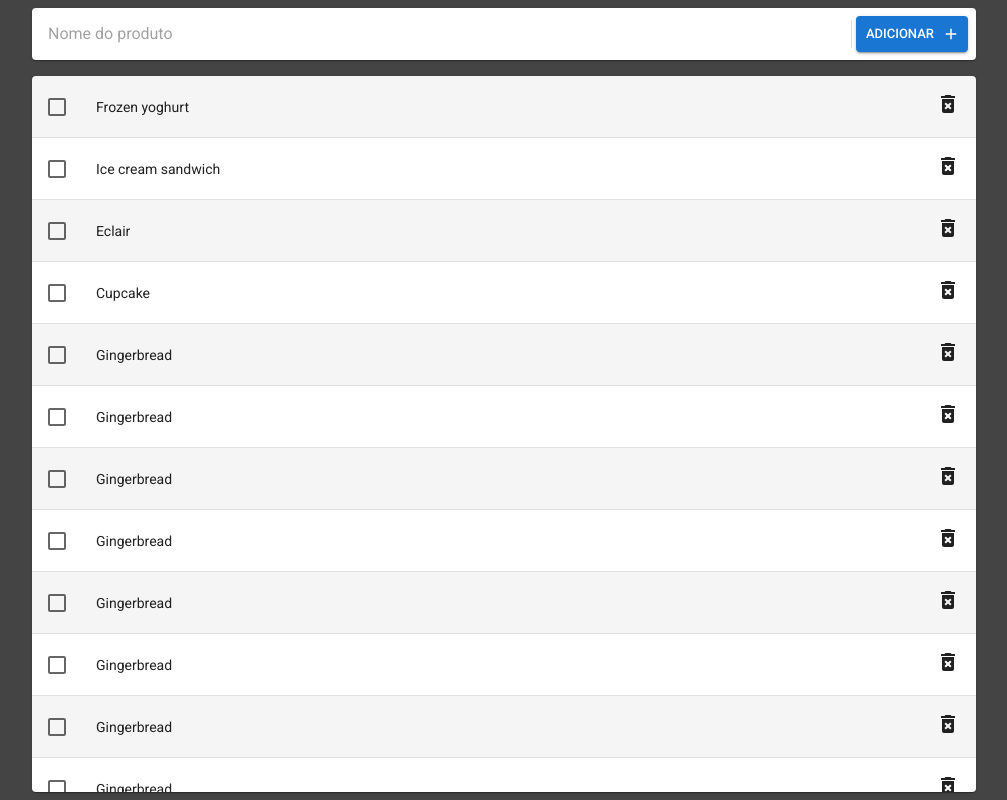
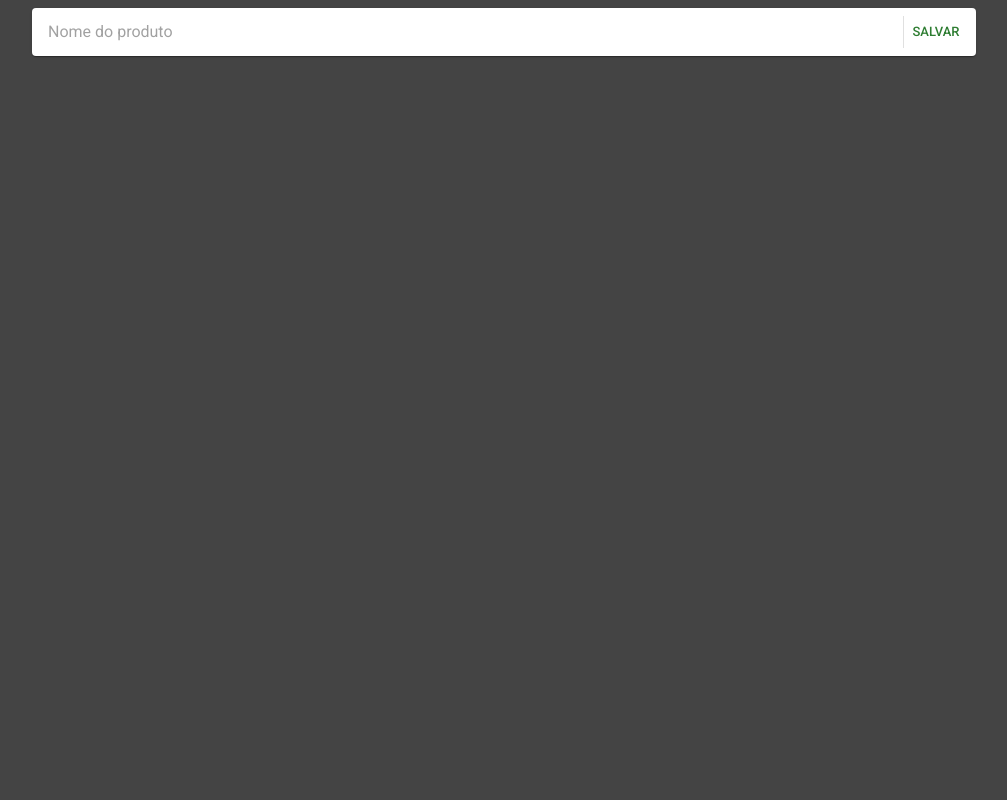
Before and after one commit to bertoldosi/shopping-list, a Next.js app: page / in a window 1280 px wide. Shown: the whole page, without its empty margins (136-1143 px from the left). Built offline with nearby package versions, Linux system fonts and the light colour scheme.

Commit message:
feat: Implementando logica de adicionar itens

```diff
--- a/src/app/page.tsx
+++ b/src/app/page.tsx
@@ -1,19 +1,39 @@
+"use client";
+
 import * as React from "react";
 import Paper from "@mui/material/Paper";
 import InputBase from "@mui/material/InputBase";
 import Divider from "@mui/material/Divider";
-import AddIcon from "@mui/icons-material/Add";
 import { Box, Button, Stack } from "@mui/material";
 import Table from "./table";
 
+interface RowType {
+  name: string;
+}
+
 export default function HomePage() {
+  const [searchValue, setSeachValue] = React.useState("");
+  const [rows, setRows] = React.useState<RowType[]>([]);
+
+  function onChangeSeach(value: string) {
+    setSeachValue(value);
+  }
+
+  function Add() {
+    setRows((prevRows) => [
+      ...prevRows,
+      {
+        name: searchValue,
+      },
+    ]);
+  }
+
   return (
     <Box
       sx={{
         height: "100vh",
         display: "flex",
         alignContent: "center",
-        justifyContent: "center",
         flexDirection: "column",
         p: ".5rem",
       }}
@@ -32,16 +52,18 @@ export default function HomePage() {
           sx={{ ml: 1, flex: 1 }}
           placeholder="Nome do produto"
           inputProps={{ "aria-label": "search product name" }}
+          onChange={(event) => {
+            onChangeSeach(event.target.value);
+          }}
         />
-        <Divider sx={{ height: 28, m: 0.5 }} orientation="vertical" />
+        <Divider orientation="vertical" />
         <Stack direction="row" spacing={2}>
-          <Button variant="contained" size="small" endIcon={<AddIcon />}>
-            Adicionar
+          <Button size="small" onClick={Add} color="success">
+            Salvar
           </Button>
         </Stack>
       </Paper>
-
-      <Table />
+      <Table rows={rows} />
     </Box>
   );
 }
--- a/src/app/table.tsx
+++ b/src/app/table.tsx
@@ -1,94 +1,61 @@
 "use client";
 
 import * as React from "react";
-import { styled } from "@mui/material/styles";
-import Table from "@mui/material/Table";
+import { default as TableMUI } from "@mui/material/Table";
 import TableBody from "@mui/material/TableBody";
-import TableCell, { tableCellClasses } from "@mui/material/TableCell";
+import TableCell from "@mui/material/TableCell";
 import TableContainer from "@mui/material/TableContainer";
-import DeleteForeverIcon from "@mui/icons-material/DeleteForever";
+import CheckIcon from "@mui/icons-material/Check";
+import CloseIcon from "@mui/icons-material/Close";
 import TableRow from "@mui/material/TableRow";
 import Paper from "@mui/material/Paper";
-import { Button, Checkbox } from "@mui/material";
+import { Button, ButtonGroup, Checkbox, Divider, styled } from "@mui/material";
 
-const StyledTableCell = styled(TableCell)(({ theme }) => ({
-  [`&.${tableCellClasses.head}`]: {
-    backgroundColor: theme.palette.common.black,
-    color: theme.palette.common.white,
-  },
-  [`&.${tableCellClasses.body}`]: {
-    fontSize: 14,
-  },
+interface RowType {
+  name: string;
+}
+
+interface PropsType {
+  rows: RowType[];
+}
+
+const StyledTableCell = styled(TableCell)(() => ({
+  padding: "0 .2em",
 }));
 
-const StyledTableRow = styled(TableRow)(({ theme }) => ({
-  "&:nth-of-type(odd)": {
-    backgroundColor: theme.palette.action.hover,
-  },
-  // hide last border
-  "&:last-child td, &:last-child th": {
-    border: 0,
-  },
-}));
-
-function createData(name: string, protein: number) {
-  return { name, protein };
-}
-
-const rows = [
-  createData("Frozen yoghurt", 4.0),
-  createData("Ice cream sandwich", 4.3),
-  createData("Eclair", 6.0),
-  createData("Cupcake", 4.3),
-  createData("Gingerbread", 3.9),
-  createData("Gingerbread", 3.9),
-  createData("Gingerbread", 3.9),
-  createData("Gingerbread", 3.9),
-  createData("Gingerbread", 3.9),
-  createData("Gingerbread", 3.9),
-  createData("Gingerbread", 3.9),
-  createData("Gingerbread", 3.9),
-  createData("Gingerbread", 3.9),
-  createData("Gingerbread", 3.9),
-  createData("Gingerbread", 3.9),
-  createData("Gingerbread", 3.9),
-  createData("Gingerbread", 3.9),
-  createData("Gingerbread", 3.9),
-  createData("Gingerbread", 3.9),
-  createData("Gingerbread", 3.9),
-  createData("Gingerbread", 3.9),
-  createData("Gingerbread", 3.9),
-  createData("Gingerbread", 3.9),
-  createData("Gingerbread", 3.9),
-];
-
-export default function CustomizedTables() {
+export default function Table({ rows }: PropsType) {
   return (
     <TableContainer component={Paper}>
-      <Table aria-label="customized table">
+      <TableMUI aria-label="table">
         <TableBody>
           {rows.map((row) => (
-            <StyledTableRow key={row.name}>
+            <TableRow key={row.name}>
               <StyledTableCell padding="checkbox" component="th" scope="row">
                 <Checkbox
-                  color="primary"
+                  id="checkbox"
+                  name="checkbox"
                   checked={false}
                   onChange={() => {}}
                   inputProps={{
-                    "aria-label": "select",
+                    "aria-label": "checkbox",
                   }}
                 />
               </StyledTableCell>
-              <StyledTableCell component="th" scope="row">
-                {row.name}
+              <StyledTableCell>{row.name}</StyledTableCell>
+              <StyledTableCell align="right">
+                <ButtonGroup size="small" aria-label="buttons">
+                  <Button>
+                    <CheckIcon color="success" />
+                  </Button>
+                  <Button>
+                    <CloseIcon color="error" />
+                  </Button>
+                </ButtonGroup>
               </StyledTableCell>
-              <StyledTableCell align="right">
-                <DeleteForeverIcon />
-              </StyledTableCell>
-            </StyledTableRow>
+            </TableRow>
           ))}
         </TableBody>
-      </Table>
+      </TableMUI>
     </TableContainer>
   );
 }
```
